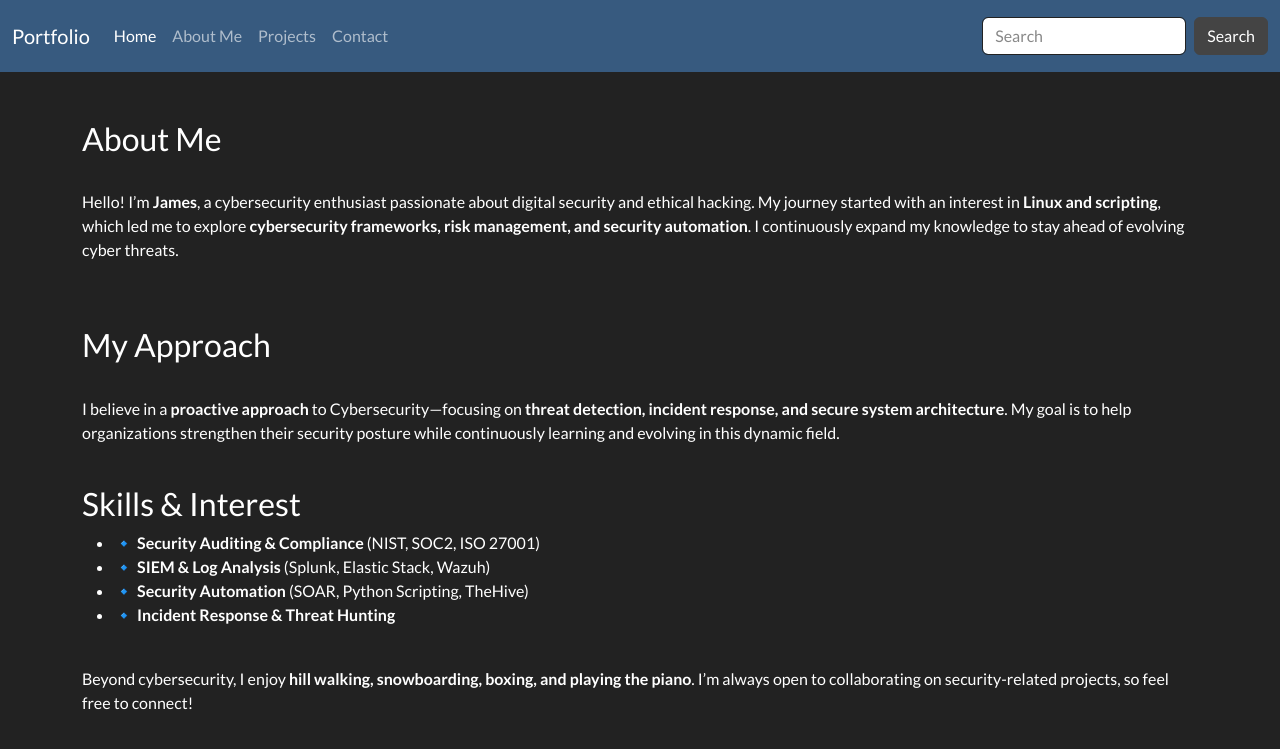
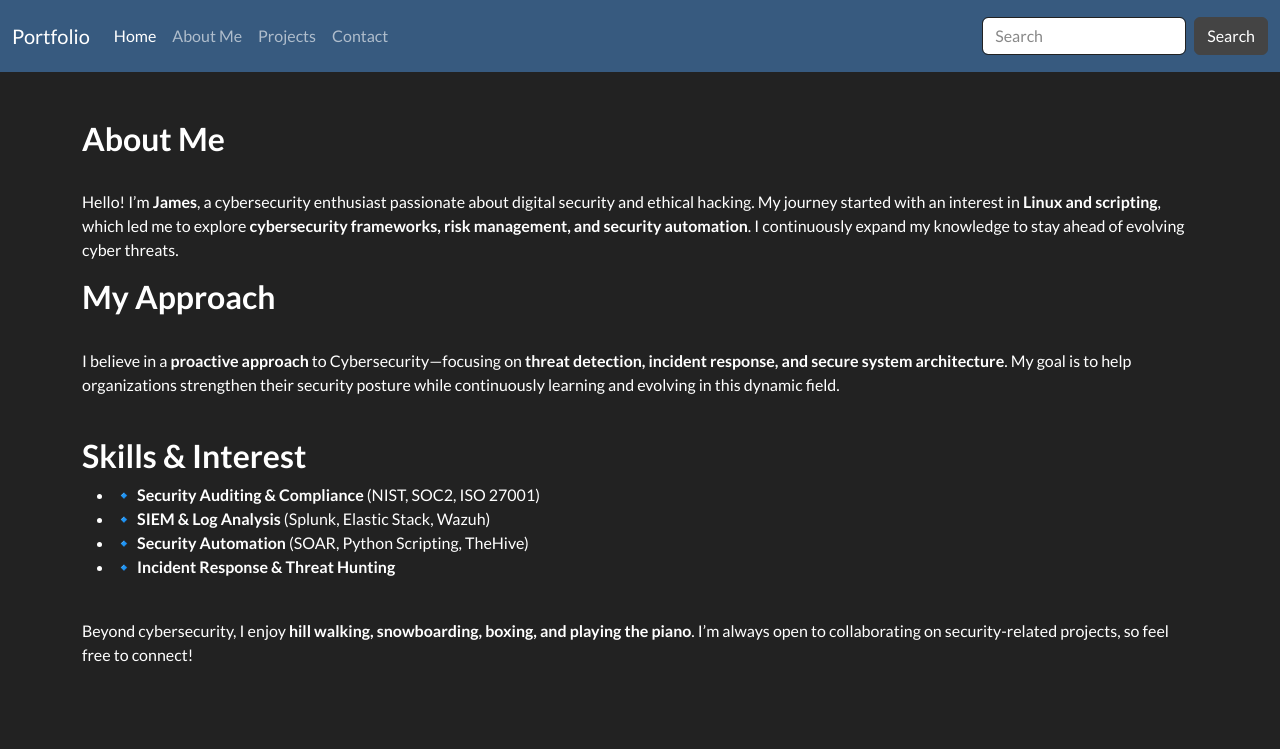
Before and after one commit to JKopal101/jkopal101.github.io, a Jekyll site: the page built from about_me.md, in a window 1280 px wide. Shown: the top 749 px of the page. Built offline with Jekyll 4.4.1, drawn with Linux system fonts in a browser that asks for light colours.

Commit message:
Update about_me.md

```diff
--- a/about_me.md
+++ b/about_me.md
@@ -4,16 +4,17 @@ title: About Me
 permalink: /about_me/
 ---
 
-### About Me
+### **About Me**
 <br>
 Hello! I'm **James**, a cybersecurity enthusiast passionate about digital security and ethical hacking. My journey started with an interest in **Linux and scripting**, which led me to explore **cybersecurity frameworks, risk management, and security automation**. I continuously expand my knowledge to stay ahead of evolving cyber threats.
-<br><br>
 <br>
-### My Approach
+
+### **My Approach**
 <br>
 I believe in a **proactive approach** to Cybersecurity—focusing on **threat detection, incident response, and secure system architecture**. My goal is to help organizations strengthen their security posture while continuously learning and evolving in this dynamic field.
 <br><br>
-### Skills & Interest<br>
+
+### **Skills & Interest** <br>
 - 🔹 **Security Auditing & Compliance** (NIST, SOC2, ISO 27001)
 - 🔹 **SIEM & Log Analysis** (Splunk, Elastic Stack, Wazuh)
 - 🔹 **Security Automation** (SOAR, Python Scripting, TheHive)
```
